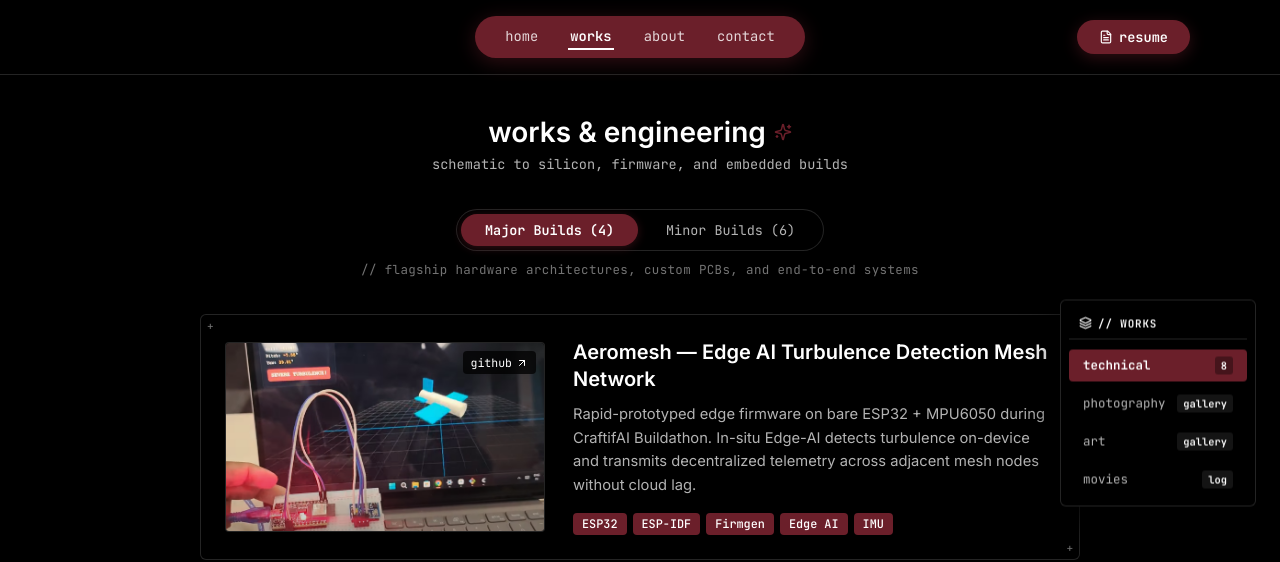
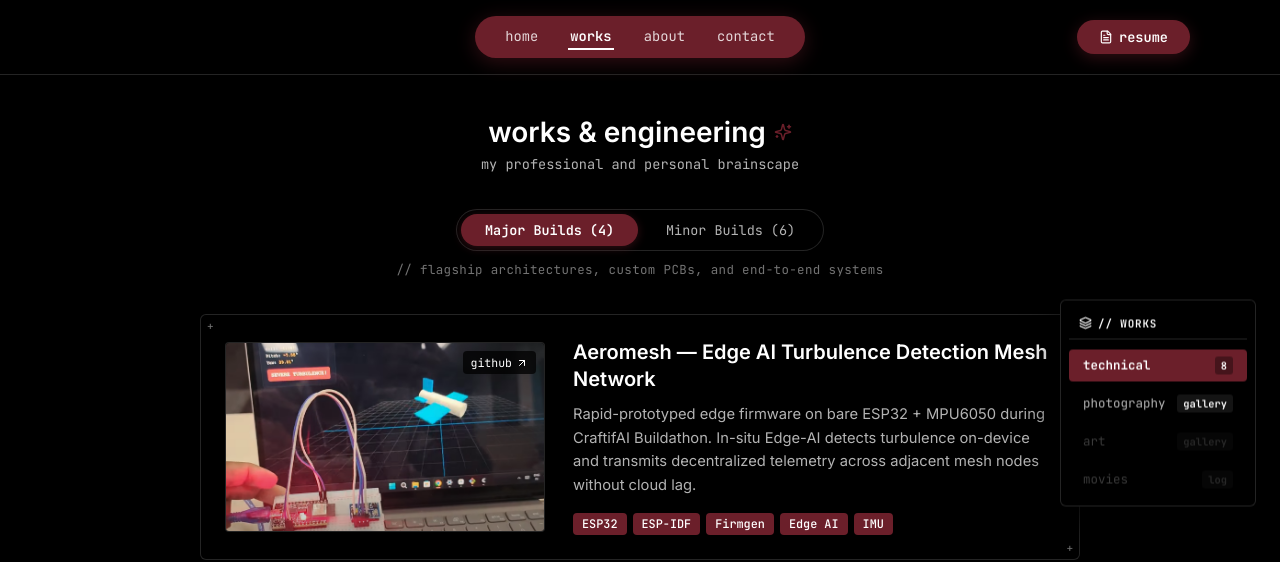
Before and after one commit to rohit29d/Portfolio-Website, a React (Vite) app: page / in a window 1280 px wide. Both pictures are taken after a click on the button "works". Shown: the top 562 px of the page. Built offline with nearby package versions, Linux system fonts and the light colour scheme.

Commit message:
about me update

```diff
--- a/src/components/AboutContact.jsx
+++ b/src/components/AboutContact.jsx
@@ -94,7 +94,7 @@ export default function AboutContact({ viewMode = 'all' }) {
               border: 'none',
               display: 'inline-flex',
               alignItems: 'center',
-              gap: '6px',
+              gap: '2px',
               letterSpacing: '0.02em',
               boxShadow: '0 2px 12px rgba(107, 31, 42, 0.4)'
             }}>
@@ -114,25 +114,58 @@ export default function AboutContact({ viewMode = 'all' }) {
             gap: '20px'
           }}>
             <p style={{ color: '#ffffff', fontSize: '1.08rem', fontWeight: 500 }}>
-              who am i if not my curiosity, the circuits i solder, and the ideas i build into the physical world?
+              i am just another one of the human species walking this planet. As mundane or boring as that sounds, I think each one of us has their own flair, so here's mine:
             </p>
 
             <p>
-              i am a hardware engineer and embedded builder (graduating in electronics & communication engineering in 2026).
-              i do everything i put my mind to — whether it's laying out tight 4-layer LTE/GPS boards capable of taking 3A bursts, writing bare-metal firmware that doesn't drop a single byte, or designing analog front-ends for speech-controlled wheelchairs.
+              i am a hardware engineer and embedded builder (graduated in electronics &amp; communication engineering... you can probably get that from my resume). As for my professional path, i am an upcoming embedded hardware engineer at DeltaIOT after my 6-month internship there, during which i delivered some pretty cool PCBs. Prior to that, I had some pretty interesting builds during my bachelor's. I built—or rather, engineered—a complete wheelchair that runs on commands from your muscles; the sweet part? The entire thing was done from scratch in the lab. This one brought me close to hardware. Apart from this, there are a couple of other projects (head over to the projects tab to check them out).
             </p>
 
             <p>
-              currently working as an Embedded Systems Intern at <strong style={{ color: '#ffffff' }}>DeltaIOT Pvt Ltd</strong> in Hyderabad, focusing on hardware R&D, power management breakout boards, and real-time firmware architecture where system-level ownership actually matters.
+              i basically have an itch inside me to learn how things work... guess they call it curiosity. There is a new piece of tech? Sure, yes—how does it work? Your Alexa can do that... HOWWW? This intrigue drew me to electronics: from ripping apart appliances at home to laying out tight 4-layer boards capable of taking 3A bursts, writing bare-metal firmware that doesn't drop a single byte, or designing analog front-ends for speech-controlled wheelchairs.
             </p>
 
             <p>
-              i believe in craftsmanship over hype. no fluff, no AI slop — just solid engineering, clean PCB routing, disciplined firmware, and making cool things that solve real-world problems.
+              many of the projects didn't work as soon as i plugged them in. That's the beauty of electronics—you may spend an hour designing it, but it might take days to debug it. After months of fine-tuning, i had that wheelchair moving on commands; after days of probing every PCB pad, i had those boards transmitting data. So that's one side of me: i stick with things.
             </p>
 
-            <p style={{ fontStyle: 'italic', color: 'var(--text-muted)' }}>
-              when i'm not routing differential pairs or debugging UART traces, i'm probably tinkering with FPGA RTL, exploring edge ML, or building little side projects just because i can.
+            <p>
+              I am not purely a techie; sometimes the closer you get to tech, the farther you want to step away from computers. For me, it's all about creativity and making things. You will find me in the gym building myself, in the garden taking care of my plants, photographing things i find beautiful, sketching up something, or writing random stories (which i intend to film sometime :), oh and movies—yes, i love watching movies, I'm a huge cinema geek).
             </p>
+
+            <p>
+              i love being on the creative side of things and hope I never have to leave this side. Because creativity and engineering—god, what a combo. All those magnificent buildings, airplanes, ROCKETS!!, the boards that run our phones and computers, CHIPS!! (not the ones you eat, the ones that store our data). Engineering is no less than wizardry, and I'm glad that i get to be a wizard (an engineer of course, haha).
+            </p>
+
+            <p>
+              basically, I'm a full-circle novelty junkie: i have to balance the nerd that pays my bills and the creative that keeps me sane.
+            </p>
+
+            {/* My Takes Sub-section */}
+            <div style={{ marginTop: '12px', borderTop: '1px solid var(--border-subtle)', paddingTop: '20px' }}>
+              <h4 className="font-mono" style={{
+                color: '#ffffff',
+                fontSize: '1rem',
+                fontWeight: 600,
+                letterSpacing: '0.04em',
+                marginBottom: '14px',
+                display: 'inline-flex',
+                alignItems: 'center',
+                gap: '8px'
+              }}>
+                <span style={{ color: '#6B1F2A' }}>//</span> My takes
+              </h4>
+
+              <div style={{ display: 'flex', flexDirection: 'column', gap: '18px' }}>
+                <p>
+                  Now that i've just stepped out into the world, everything feels really fast-paced and overwhelming, and I see my peers kind of feeling that way too. It feels like just yesterday i was worrying about turning in an assignment at 11:59 PM, and today I'm thinking about how to build skills and diversify my path so that 5 years down the lane, I can afford and build the things I'm dreaming of right now. Things keep changing and moving, and i've come to realize that it's not going to stop—so I'm learning to run, but on my own path and in my own direction.
+                </p>
+
+                <p>
+                  i'd like to think I'm a determined and ambitious person. I used to be a 96 kg kid—afraid and deeply self-conscious. But I grew out of it: burned off 20+ kilos by hitting the gym, running, and cycling. Although that journey is continuous, it gave me firsthand proof of what consistency and putting in the work can really do.
+                </p>
+              </div>
+            </div>
           </div>
         </div>
       )}
@@ -151,7 +184,7 @@ export default function AboutContact({ viewMode = 'all' }) {
             wanna connect<span style={{ color: '#6B1F2A' }}>?</span>
           </h3>
           <p style={{ fontSize: '0.92rem', color: 'var(--text-secondary)', maxWidth: '480px', margin: '0 auto 28px' }}>
-            feel free to reach out for embedded hardware collabs, firmware discussions, or cool project ideas :)
+            feel free to reach out, im always curious for anything new :)
           </p>
 
           <div style={{ display: 'flex', justifyContent: 'center', flexWrap: 'wrap', gap: '14px' }}>
--- a/src/components/BottomNav.jsx
+++ b/src/components/BottomNav.jsx
@@ -11,11 +11,16 @@ export default function BottomNav({
   onCategoryClick,
   isWorksVisible
 }) {
+  // =========================================================================
+  // CATEGORY TABS CONFIGURATION:
+  // Toggle `enabled: true` or `enabled: false` to enable/disable any category.
+  // Disabled tabs appear greyed out with a disabled cursor and ignore clicks/hovers.
+  // =========================================================================
   const tabs = [
-    { id: 'technical', label: 'technical', count: '8' },
-    { id: 'photography', label: 'photography', count: 'gallery' },
-    { id: 'art', label: 'art', count: 'gallery' },
-    { id: 'movies', label: 'movies', count: 'log' }
+    { id: 'technical', label: 'technical', count: '8', enabled: true },
+    { id: 'photography', label: 'photography', count: 'gallery', enabled: true },
+    { id: 'art', label: 'art', count: 'gallery', enabled: false }, // <-- Toggle true/false to enable/disable
+    { id: 'movies', label: 'movies', count: 'log', enabled: false }   // <-- Toggle true/false to enable/disable
   ];
 
   const currentFocused = isBottomNavHovered ? (scrubbedCategory || activeCategory) : activeCategory;
@@ -48,17 +53,23 @@ export default function BottomNav({
         </span>
       </div>
 
-      {/* Vertical Rail Category Items (Solid #6B1F2A on Active) */}
+      {/* Vertical Rail Category Items (Solid #6B1F2A on Active, Greyed out if Disabled) */}
       {tabs.map((tab) => {
-        const isFocused = currentFocused === tab.id;
+        const isEnabled = tab.enabled !== false;
+        const isFocused = isEnabled && currentFocused === tab.id;
 
         return (
           <button
             key={tab.id}
-            onClick={() => onCategoryClick(tab.id)}
-            onMouseEnter={() => onCategoryHover(tab.id)}
-            className={`category-rail-item ${isFocused ? 'active' : ''}`}
-            title={`View ${tab.label}`}
+            disabled={!isEnabled}
+            onClick={() => {
+              if (isEnabled) onCategoryClick(tab.id);
+            }}
+            onMouseEnter={() => {
+              if (isEnabled) onCategoryHover(tab.id);
+            }}
+            className={`category-rail-item ${isFocused ? 'active' : ''} ${!isEnabled ? 'disabled' : ''}`}
+            title={isEnabled ? `View ${tab.label}` : `${tab.label} (coming soon)`}
           >
             <span style={{ fontWeight: isFocused ? 600 : 400 }}>{tab.label}</span>
             <span className="font-mono" style={{
@@ -67,7 +78,7 @@ export default function BottomNav({
               padding: '2px 6px',
               borderRadius: '3px',
               background: isFocused ? 'rgba(0, 0, 0, 0.35)' : 'rgba(255, 255, 255, 0.08)',
-              color: '#ffffff'
+              color: isEnabled ? '#ffffff' : 'var(--text-muted)'
             }}>
               {tab.count}
             </span>
--- a/src/components/Hero.jsx
+++ b/src/components/Hero.jsx
@@ -139,7 +139,7 @@ export default function Hero({ onOpenTerminal }) {
             boxShadow: '0 2px 10px rgba(107, 31, 42, 0.4)'
           }}>
             <Zap size={13} color="#ffffff" />
-            embedded systems @ deltaiot
+            Embedded Hardware Intern @ DeltaIOT Pvt Ltd
           </span>
         </div>
 
--- a/src/components/Projects.jsx
+++ b/src/components/Projects.jsx
@@ -153,10 +153,10 @@ export default function Projects({ activeCategory = 'technical', scrubbedCategor
           <Sparkles size={18} color="#6B1F2A" />
         </div>
         <p className="font-mono" style={{ fontSize: '0.85rem', color: 'var(--text-secondary)' }}>
-          {currentCategory === 'technical' && 'schematic to silicon, firmware, and embedded builds'}
-          {currentCategory === 'photography' && 'moments captured through the lens'}
-          {currentCategory === 'art' && 'visual experiments, digital sketches, and vector art'}
-          {currentCategory === 'movies' && 'cinema that inspires my perspective'}
+          {currentCategory === 'technical' && 'my professional and personal brainscape'}
+          {currentCategory === 'photography' && 'moments i felt like framing'}
+          {currentCategory === 'art' && ' a creative corner '}
+          {currentCategory === 'movies' && 'stories that i felt deserved a screen'}
         </p>
       </div>
 
@@ -254,8 +254,8 @@ export default function Projects({ activeCategory = 'technical', scrubbedCategor
               transition: 'opacity 0.25s ease'
             }}>
               {currentTier === 'major'
-                ? '// flagship hardware architectures, custom PCBs, and end-to-end systems'
-                : '// exploratory firmware modules, automation scripts, and rapid hardware prototypes'}
+                ? '// flagship architectures, custom PCBs, and end-to-end systems'
+                : '// small scale projects that i made out of curiosity or boredom '}
             </p>
           </div>
 
--- a/src/index.css
+++ b/src/index.css
@@ -565,8 +565,13 @@ body {
 }
 
 .category-rail-item.disabled {
-  opacity: 0.4;
+  opacity: 0.32;
   cursor: not-allowed;
+}
+
+.category-rail-item.disabled:hover {
+  background: transparent;
+  color: var(--text-secondary);
 }
 
 /* Responsive adjustment for vertical category bar on smaller screens */
```
Also changed, not shown: 5 other files (tests, documents, lock files or other folders).
